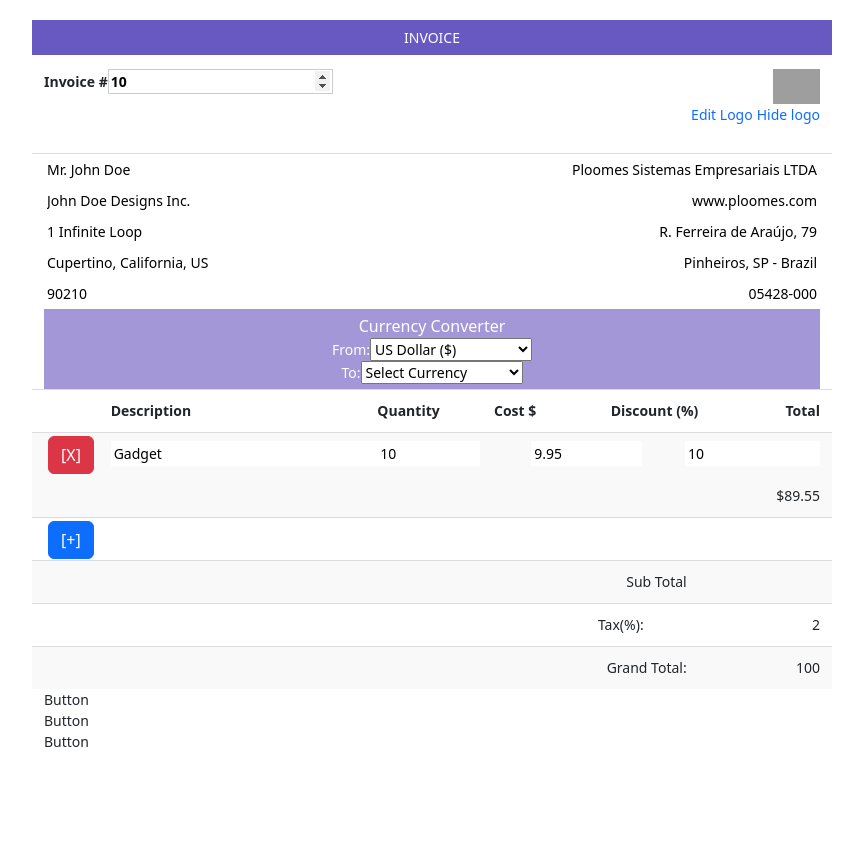
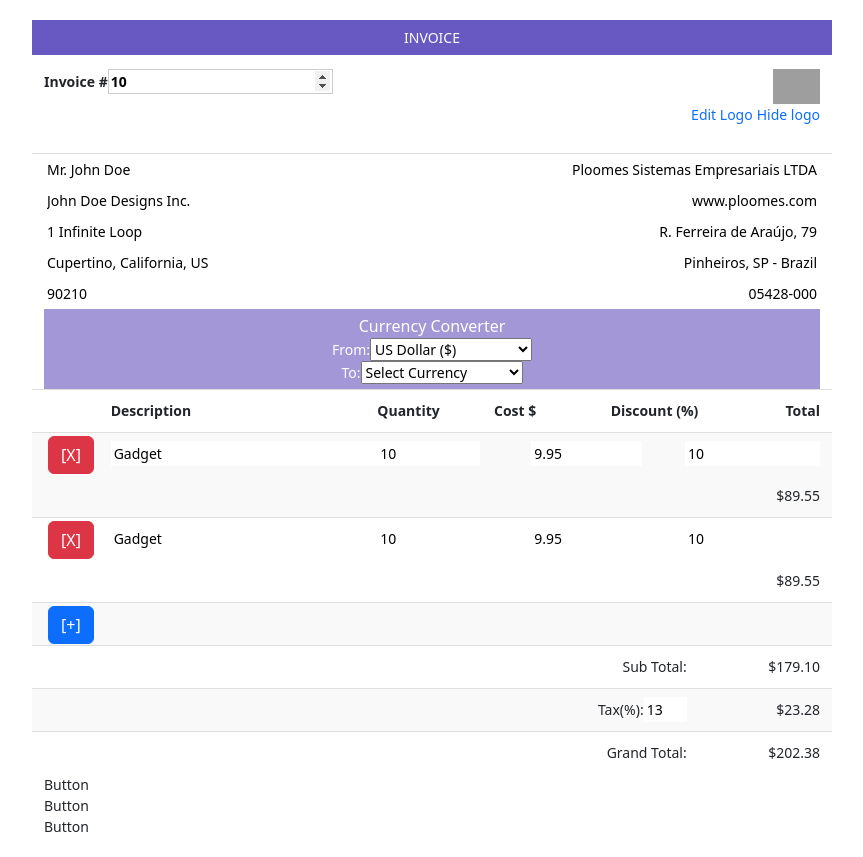
Before and after one commit to metaware/angular-invoicing, a React app: page / in a window 1280 px wide. Shown: the whole page, without its empty margins (208-1071 px from the left). Before the commit the page ends 800 px from the top, so only its background shows below. Built offline with nearby package versions, Linux system fonts and the light colour scheme; grey boxes are pictures that could not be loaded.

Commit message:
Implemented ItemTable Calculation

```diff
--- a/src/components/Item/index.tsx
+++ b/src/components/Item/index.tsx
@@ -1,5 +1,6 @@
 import React from "react"
 import { InvoiceData, ItemData } from "../../types/Invoice"
+import { calcTotal, isPositive } from "../../util/CalculationUtil"
 
 type Props = {
   state: InvoiceData
@@ -17,24 +18,6 @@ const Item: React.FC<Props> = ({ state, setState, index }) => {
     const name = e.currentTarget.name as keyof ItemData
     state.items[index][name] = e.currentTarget.value
     setState({ ...state })
-  }
-
-  const calcTotal = (qty: string, cost: string, discount: string): string => {
-    const numQty = +qty
-    const numCost = +cost
-    const numDiscount = +discount
-
-    if (isNaN(numQty) || isNaN(numCost) || isNaN(numDiscount)) {
-      return ""
-    }
-
-    const total = numQty * ((numCost * (100 - numDiscount)) / 100)
-
-    if (total < 0) {
-      return ""
-    }
-
-    return `${state.currency}${total.toFixed(2)}`
   }
 
   return (
@@ -86,7 +69,12 @@ const Item: React.FC<Props> = ({ state, setState, index }) => {
           />
         </div>
         <div className="col text-end input-container">
-          {calcTotal(qty, cost, discount)}
+          {isPositive(calcTotal(qty, cost, discount)) && (
+            <span>
+              {state.currency}
+              {calcTotal(qty, cost, discount)}
+            </span>
+          )}
         </div>
       </div>
     </>
--- a/src/components/ItemTable/index.tsx
+++ b/src/components/ItemTable/index.tsx
@@ -1,4 +1,10 @@
 import { InvoiceData } from "../../types/Invoice"
+import {
+  calcGrandTotal,
+  calcSubTotal,
+  calcTaxTotal,
+  isPositive,
+} from "../../util/CalculationUtil"
 
 type Props = {
   children: React.ReactNode
@@ -6,7 +12,11 @@ type Props = {
   setState: React.Dispatch<React.SetStateAction<InvoiceData>>
 }
 
-const ItemTable: React.FC<Props> = ({ children, state }) => {
+const ItemTable: React.FC<Props> = ({ children, state, setState }) => {
+  const handleChange = (e: React.ChangeEvent<HTMLInputElement>) => {
+    setState({ ...state, tax: e.currentTarget.value })
+  }
+
   return (
     <div className="items-table">
       <div className="row header">
@@ -26,48 +36,48 @@ const ItemTable: React.FC<Props> = ({ children, state }) => {
         </div>
       </div>
       <div className="row">
-        <div className="col-10 text-end">Sub Total</div>
-        <div className="col-2 text-end"></div>
+        <div className="col-10 text-end">Sub Total:</div>
+        <div className="col-2 text-end">
+          {isPositive(calcSubTotal(state.items)) && (
+            <span>
+              {state.currency}
+              {calcSubTotal(state.items)}
+            </span>
+          )}
+        </div>
       </div>
       <div className="row">
         <div className="col-10 text-end">
           Tax(%):
-          <input style={{ width: "43px" }} />
+          <input
+            style={{ width: "43px" }}
+            type="text"
+            value={state.tax}
+            onChange={handleChange}
+          />
         </div>
-        <div className="col-2 text-end">{2}</div>
+        <div className="col-2 text-end">
+          {isPositive(calcTaxTotal(+state.tax, state.items)) && (
+            <span>
+              {state.currency}
+              {calcTaxTotal(+state.tax, state.items)}
+            </span>
+          )}
+        </div>
       </div>
       <div className="row">
         <div className="col-10 text-end">Grand Total:</div>
-        <div className="col-2 text-end">{100}</div>
+        <div className="col-2 text-end">
+          {isPositive(calcGrandTotal(+state.tax, state.items)) && (
+            <span>
+              {state.currency}
+              {calcGrandTotal(+state.tax, state.items)}
+            </span>
+          )}
+        </div>
       </div>
     </div>
   )
 }
 
 export default ItemTable
-
-{
-  /* <ItemList state={state} setState={setState} />
-      <div className="row invoice-item">
-        <div className="col-12 add-item-container">
-          <a href="/#" className="btn btn-primary">
-            [+]
-          </a>
-        </div>
-      </div>
-      <div className="row">
-        <div className="col-10 text-end">Sub Total</div>
-        <div className="col-2 text-end"></div>
-      </div>
-      <div className="row">
-        <div className="col-10 text-end">
-          Tax(%):
-          <input ng-model="invoice.tax" style={{ width: "43px" }} />
-        </div>
-        <div className="col-2 text-end"></div>
-      </div>
-      <div className="row">
-        <div className="col-10 text-end">Grand Total:</div>
-        <div className="col-2 text-end"></div>
-      </div> */
-}
--- a/src/types/Invoice.ts
+++ b/src/types/Invoice.ts
@@ -1,5 +1,5 @@
 export interface InvoiceData {
-  tax: number
+  tax: string
   invoiceNumber: number
   currency: string
   conversion: string
@@ -25,7 +25,7 @@ export interface ItemData {
 }
 
 export const initialInvoiceData = {
-  tax: 13,
+  tax: "13",
   invoiceNumber: 10,
   currency: "$",
   conversion: "",
@@ -51,5 +51,12 @@ export const initialInvoiceData = {
       discount: "10",
       key: "object:27",
     },
+    {
+      qty: "10",
+      description: "Gadget",
+      cost: "9.95",
+      discount: "10",
+      key: "object:28",
+    },
   ],
 }
--- /dev/null
+++ b/src/util/CalculationUtil.ts
@@ -0,0 +1,67 @@
+import { ItemData } from "../types/Invoice"
+
+export const calcTotal = (
+  qty: string,
+  cost: string,
+  discount: string
+): string => {
+  const numQty = +qty
+  const numCost = +cost
+  const numDiscount = +discount
+
+  if (
+    isNaN(numQty) ||
+    isNaN(numCost) ||
+    isNaN(numDiscount) ||
+    numQty < 0 ||
+    numCost < 0 ||
+    numDiscount < 0
+  ) {
+    return ""
+  }
+
+  const total = numQty * ((numCost * (100 - numDiscount)) / 100)
+
+  if (total < 0) {
+    return ""
+  }
+
+  return `${total.toFixed(2)}`
+}
+
+export const calcSubTotal = (items: ItemData[]) => {
+  const subTotal = items.reduce(
+    (acc, cur) => acc + +cur.qty * ((+cur.cost * (100 - +cur.discount)) / 100),
+    0
+  )
+
+  if (subTotal < 0) {
+    return ""
+  }
+
+  return `${subTotal.toFixed(2)}`
+}
+
+export const calcTaxTotal = (tax: number, items: ItemData[]) => {
+  const taxTotal = (+calcSubTotal(items) * tax) / 100
+
+  if (taxTotal < 0) {
+    return ""
+  }
+
+  return `${taxTotal.toFixed(2)}`
+}
+
+export const isPositive = (str: string) => {
+  return (+str >= 0 && str !== "" && true) || false
+}
+
+export const calcGrandTotal = (tax: number, items: ItemData[]) => {
+  const grandTotal = +calcTaxTotal(tax, items) + +calcSubTotal(items)
+
+  if (grandTotal < 0) {
+    return ""
+  }
+
+  return `${grandTotal.toFixed(2)}`
+}
```
